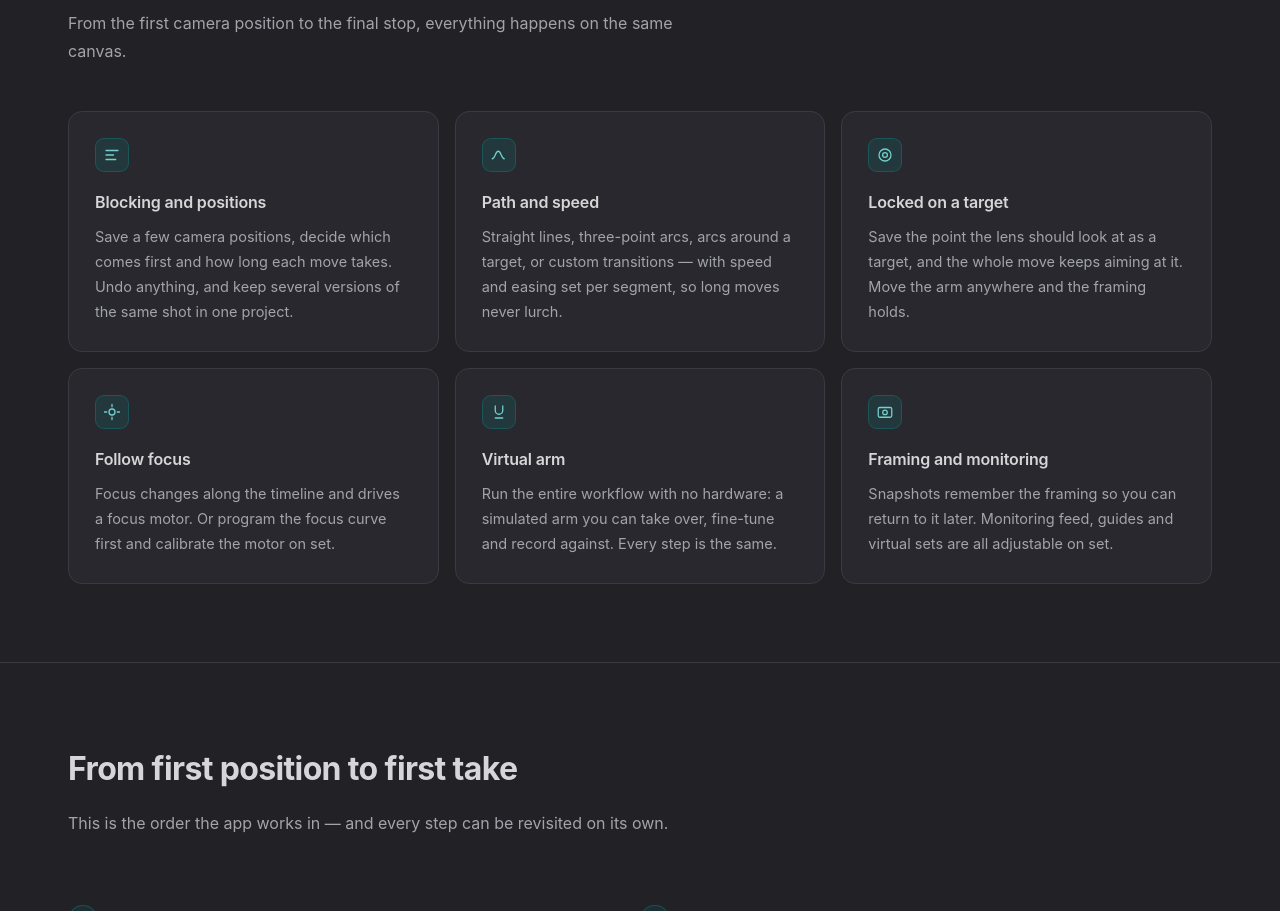
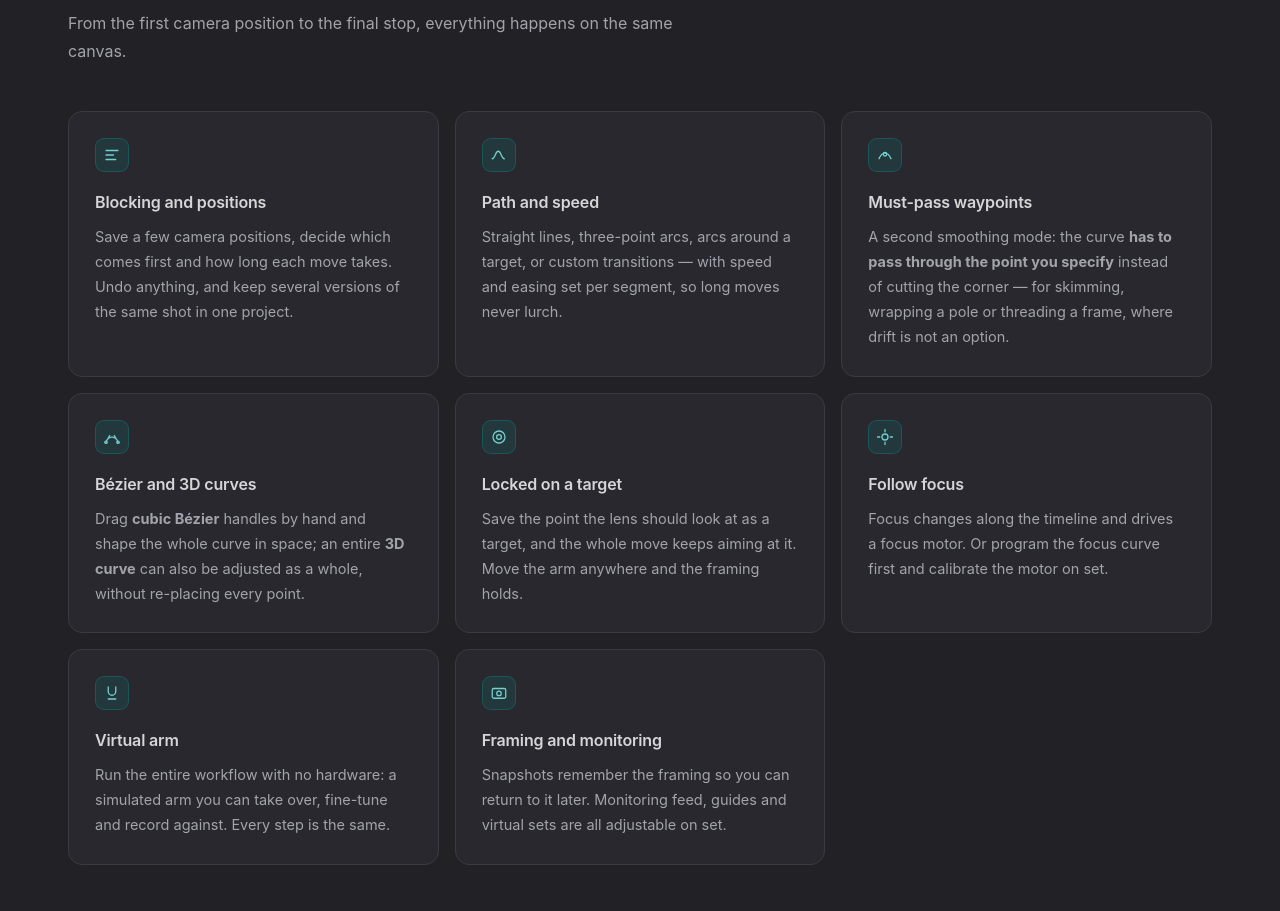
Before and after one commit to Kikuku10/CineArm-Website, a plain HTML site: page en/index.html in a window 1280 px wide. Shown: the part 2554-3465 px from the top of the page. Drawn offline with Linux system fonts and the light colour scheme.

Commit message:
Homepage features: add must-pass waypoint curves and manual Bezier / 3D curve editing cards

```diff
--- a/en/index.html
+++ b/en/index.html
@@ -148,6 +148,16 @@
         <div class="ico"><svg width="18" height="18" viewBox="0 0 24 24"><path d="M3 17c4 0 4-10 8-10s4 10 8 10"/></svg></div>
         <h3>Path and speed</h3>
         <p>Straight lines, three-point arcs, arcs around a target, or custom transitions — with speed and easing set per segment, so long moves never lurch.</p>
+      </div>
+      <div class="card">
+        <div class="ico"><svg width="18" height="18" viewBox="0 0 24 24"><path d="M4 17c4-10 12-10 16 0"/><circle cx="12" cy="11" r="2.4"/></svg></div>
+        <h3>Must-pass waypoints</h3>
+        <p>A second smoothing mode: the curve <b>has to pass through the point you specify</b> instead of cutting the corner — for skimming, wrapping a pole or threading a frame, where drift is not an option.</p>
+      </div>
+      <div class="card">
+        <div class="ico"><svg width="18" height="18" viewBox="0 0 24 24"><path d="M4 19c3-9 13-9 16 0"/><circle cx="4" cy="19" r="1.6"/><circle cx="20" cy="19" r="1.6"/><path d="M7 13l2-3M17 13l-2-3"/></svg></div>
+        <h3>Bézier and 3D curves</h3>
+        <p>Drag <b>cubic Bézier</b> handles by hand and shape the whole curve in space; an entire <b>3D curve</b> can also be adjusted as a whole, without re-placing every point.</p>
       </div>
       <div class="card">
         <div class="ico"><svg width="18" height="18" viewBox="0 0 24 24"><circle cx="12" cy="12" r="3.2"/><circle cx="12" cy="12" r="8"/></svg></div>
```
Also changed, not shown: index.html (+10 -0 lines), 1 other file.
